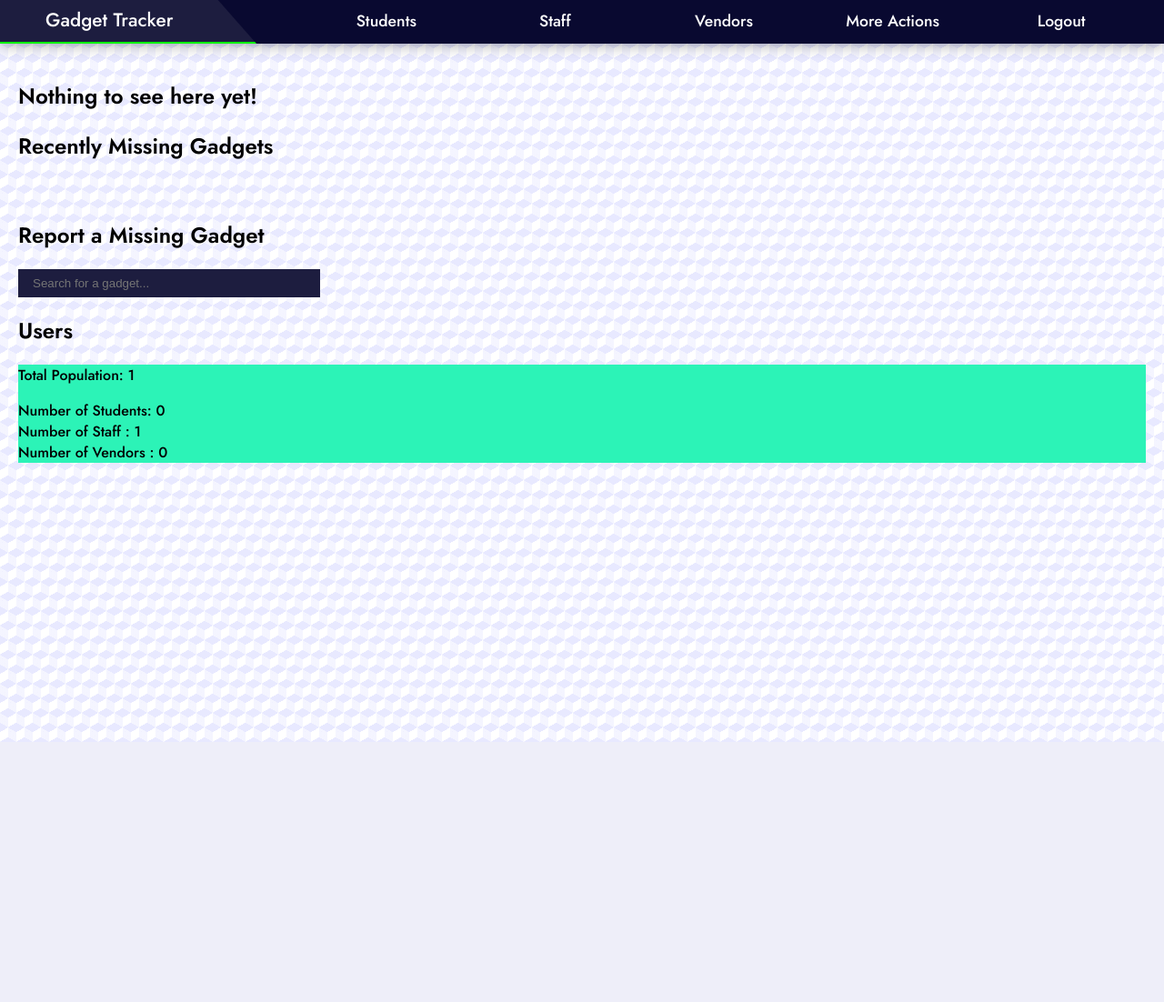
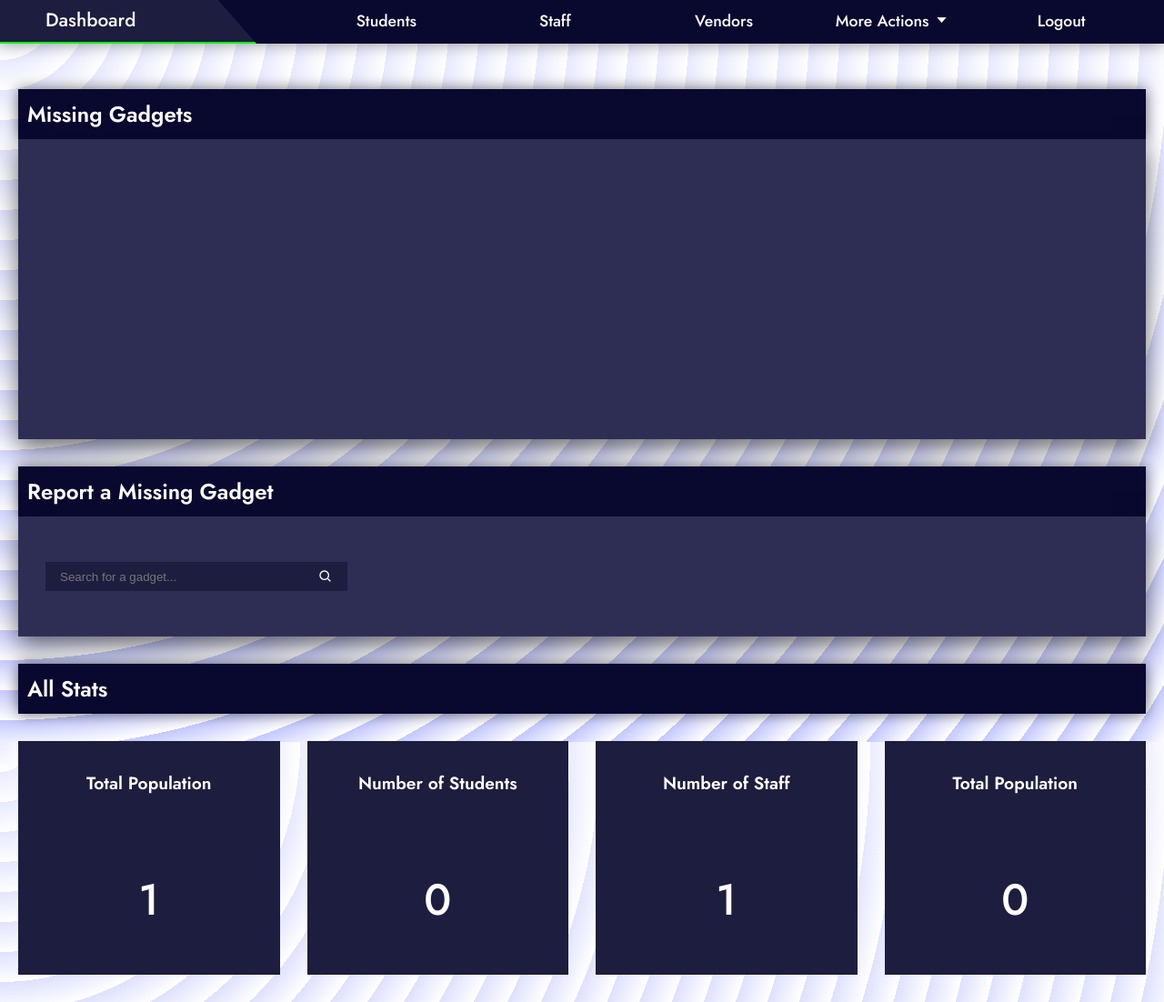
Before and after one commit to Mannuel25/Gadget-Tracker, a Django app: page /dashboard/ in a window 1280 px wide. Shown: the whole page at 91% size. Before the commit the page ends 815 px from the top, so only its background shows below. Run offline with Django 3.2, Linux system fonts and the light colour scheme; the visitor is signed in with stand-in values (Sample User, id 1); data comes from the database, SQL or seed files in the repository; data that the repository does not hold is empty; some libraries are stand-ins or nearby versions.

Commit message:
did a lot sha

```diff
--- a/static/css/styles.css
+++ b/static/css/styles.css
@@ -21,7 +21,7 @@
 #main-nav {
     padding: 0 30px 0 0;
     height: fit-content;
-    background: rgb(9, 9, 48);
+    background: var(--primary-color);
     display: flex;
     justify-content: space-between;
     align-items: center;
@@ -270,11 +270,11 @@
 }
 .matric_header{
     width: 150px;
-    padding-left: 10px;
+    padding-left: 25px;
 }
 .update_header{
     width: 230px;
-    padding-left: 25px;
+    padding-left: 65px;
 }
 .gadget_header{
     width: 350px;
@@ -302,9 +302,11 @@
 }
 .mat_no{
     width: 150px;
+    text-align: center;
 }
 .last_update{
     width: 230px;
+    text-align: center;
 }
 .view_btn{
     background:  rgb(55, 177, 2);;
@@ -413,6 +415,85 @@
     margin-bottom: 50px;
     font-weight: 600;
 }
+.gadget_title, .gadget_owner, .date_reported{
+    font-size: 1.2em;
+    line-height: 1.1em;
+}
+.date_reported, .gadget_owner{
+    background: rgb(4, 4, 30);
+    padding: 7px 14px;
+}
+.gadget_id{
+    font-size: 0.8em;
+    color: rgb(165, 165, 165);
+}
+.gadget_info, .owner, .date_reported_wrapper{
+    width: 25%;
+}
+.button_wrapper{
+    display: flex;
+    justify-content: flex-end;
+    width: 10%;
+}
+.flex_justify_center{
+    display: flex !important;
+    justify-content: center !important;
+    gap: 18px;
+}
+.dash_stats{
+    display: flex;
+    justify-content: space-evenly;
+    gap: 30px;
+    margin: 30px 0 0 0;
+}
+.dash_stats> div{
+    width: 100%;
+    background: rgb(29, 29, 63);
+    color: #fff;
+    display: flex;
+    flex-direction: column;
+    justify-content: center;
+    align-items: center;
+    margin-bottom: 30px;
+
+}
+.dash_stats p{
+    font-size: 3em;
+}
+.dash_stats h5{
+    font-size: 1.2em;
+}
+.owner, .date_reported_wrapper{
+    text-align: center;
+}
+.gadgets_wrapper{
+    display: grid;
+    grid-template-columns: repeat(3, 1fr);
+    grid-template-rows: repeat(auto-fill, 70px);
+    grid-auto-flow: column dense;
+    gap: 10px;
+    height: 270px;
+}
+.dash_report_missing, .gadgets_wrapper{
+    padding: 30px;
+    box-shadow: 0 10px 25px rgba(0, 0, 0, 0.559);
+    background: rgb(46, 46, 84);
+}
+.dash_report_missing> form{
+    margin-block: 20px;
+}
+.dash_missing{
+    font-size: 1.5em;
+    color: #fff;
+    background: var(--primary-color);
+    padding: 10px;
+    margin: 30px 0 0 0;
+    box-shadow: 0 0 15px rgba(0, 0, 0, 0.559);
+}
+.dash_reported{
+    font-size: 0.8em;
+    color: aquamarine;
+}
 @keyframes slideup {
     0% {
         transform: translateY(42vw);
--- a/templates/dashboard.html
+++ b/templates/dashboard.html
@@ -8,78 +8,82 @@
     <title>
       {% block title %} Dashboard - Gadget-Tracker {% endblock title %}
     </title>
-    <!-- <link rel="stylesheet" href="{% static 'css/dashboard.css' %}" /> -->
-    <!-- <link
+    <link rel="stylesheet" href="{% static 'css/styles.css' %}" />
+    <link
       href="https://unpkg.com/boxicons@2.0.9/css/boxicons.min.css"
       rel="stylesheet"
-    /> -->
-    <!-- <script src="https://ajax.googleapis.com/ajax/libs/jquery/3.6.4/jquery.min.js"></script> -->
+    />
+     <script src="https://ajax.googleapis.com/ajax/libs/jquery/3.6.4/jquery.min.js"></script>
   </head>
 
   <body>
     {% include 'nav.html' %}
     <section class="main_section" id="btn;" onclick="removeDropDown()">
-      <h2 style="color:black;">Nothing to see here yet!</h2>
-      <h2 style="color:black;">Recently Missing Gadgets</h2>
+      <h2 class="dash_missing">Missing Gadgets</h2>
+      <div class="gadgets_wrapper">
         {% for gadget in missing_gadgets %}
           {% if gadget.missing %}
-          <div class="appt_card" style="background: rgb(44, 243, 183); cursor: pointer;">
-            <p class="appt_time">
-              {{gadget.model|title}} - {{gadget.color|title}} - {{gadget.device_id}} - {{gadget.owner.full_name|title}}  - date reported: {{gadget.missing_date}}
-            </p>
+            <a class="user_card hover_card" href="{% url 'missing_gadgets' %}">
+              <div>
+                <p class="dash_gadget">{{gadget.model|title}} ({{gadget.color|title}})</p>
+                <p class="dash_reported">{{gadget.missing_date}}</p>
               </div>
+              <p class="dash_owner">Owner: {{gadget.owner.full_name|title}}</p>
+                 <!-- -  - {{gadget.device_id}} -   - date reported:  -->
+            </a>
           {% endif %}
         {% endfor %}
-      <br>
-      <h2 style="color:black;">Report a Missing Gadget</h2>
+      </div>
+      <h2 class="dash_missing" onclick="hello()">Report a Missing Gadget</h2>
+      <div class="dash_report_missing">
           <form method="GET" id="searchbar">
             <input name="search" type="search" placeholder="Search for a gadget..." id="search_input" />
-        <div id="search_btn" class="bx bx-search" onclick="(()=> document.querySelector('#searchbar').submit())"></div>
+            <div id="search_btn" class="bx bx-search" ></div>
           </form>
           {% for gadget in gadgets %}
-      <div class="appt_card" style="background: rgb(44, 243, 183); cursor: pointer;">
-        <p class="appt_time">
-          {{gadget.model|title}} - {{gadget.color|title}} - {{gadget.device_id}} - {{gadget.owner.full_name|title}}
-        </p>
+          <div class="user_card dash_card">
+            <p>{{gadget.model|title}} ({{gadget.color|title}})</p>
+            <p>Owner: {{gadget.owner.full_name|title}}</p>
           </div>
           {% endfor %}
-      <h2 style="color:black;">Users</h2>
-      <div class="appt_card" style="background: rgb(44, 243, 183); cursor: pointer;">
-        <p lass="appt_time">
-          Total Population: {{ users_count.total_count}}
-        </p>
-        <p class="appt_time">
-          Number of Students: {{ users_count.student_count }}
-          <br>
-          Number of Staff : {{ users_count.staff_count }}
-          <br>
-          Number of Vendors : {{ users_count.vendor_count }}
-        </p>
       </div>
-      <!-- <a href="{% url 'edit'}"></a> -->
-      <!-- <script
+      <h2 class="dash_missing">All Stats</h2>
+      <div class="dash_stats">
+        <div>
+            <h5>Total Population</h5>
+            <p>{{ users_count.total_count}}</p>
+        </div>
+        <div>
+            <h5>Number of Students</h5>
+            <p>{{ users_count.student_count }}</p>
+        </div>
+        <div>
+            <h5> Number of Staff </h5>
+            <p>{{ users_count.staff_count}}</p>
+        </div>
+        <div>
+            <h5>Total Population</h5>
+            <p>{{ users_count.vendor_count}}</p>
+        </div>
+      </div>
+      <a href="{% url 'edit'}"></a>
+      <script
         src="https://code.jquery.com/jquery-3.5.1.slim.min.js"
         integrity="sha384-DfXdz2htPH0lsSSs5nCTpuj/zy4C+OGpamoFVy38MVBnE+IbbVYUew+OrCXaRkfj"
         crossorigin="anonymous"
-        ></script> -->
+        ></script>
       </section>
   </body>
   <script>
-    const removeDropDown = () =>{
-     let dropdown = document.querySelector(".dashboard_dropdown");
-     if (!dropdown){return}
-     dropdown.style.animation = "fadedown 0.3s"
-     setTimeout(()=>{
-         dropdown.style.display = "none"
-     }, 250)
+    function hello (){
+      console.log("hello console")
     }
   </script>
   <style>
     body{
       background-color: #ffffff;
-      background-image:  linear-gradient(30deg, #e8e9ff 12%, transparent 12.5%, transparent 87%, #e8e9ff 87.5%, #e8e9ff), linear-gradient(150deg, #e8e9ff 12%, transparent 12.5%, transparent 87%, #e8e9ff 87.5%, #e8e9ff), linear-gradient(30deg, #e8e9ff 12%, transparent 12.5%, transparent 87%, #e8e9ff 87.5%, #e8e9ff), linear-gradient(150deg, #e8e9ff 12%, transparent 12.5%, transparent 87%, #e8e9ff 87.5%, #e8e9ff), linear-gradient(60deg, #e8e9ff77 25%, transparent 25.5%, transparent 75%, #e8e9ff77 75%, #e8e9ff77), linear-gradient(60deg, #e8e9ff77 25%, transparent 25.5%, transparent 75%, #e8e9ff77 75%, #e8e9ff77);
-      background-size: 18px 32px;
-      background-position: 0 0, 0 0, 9px 16px, 9px 16px, 0 0, 9px 16px;
+      background-image:  repeating-radial-gradient( circle at 0 0, transparent 0, #ffffff 33px ), repeating-linear-gradient( #c4c8ff55, #c4c8ff );
+      /* position: fixed; */
     }
   </style>
 </html>
--- a/templates/nav.html
+++ b/templates/nav.html
@@ -7,7 +7,7 @@
     <link href="https://fonts.googleapis.com/css2?family=Jost:wght@500;600&display=swap" rel="stylesheet">
 </head>
 <nav id="main-nav">
-    <a id="logo" href="{% url 'dashboard' %}">Gadget Tracker</a>
+    <a id="logo" href="{% url 'dashboard' %}">Dashboard</a>
     <ul>
         <li><a class="" href="{% url 'all_students' %}">Students</a></li>
         <li><a class="" href="{% url 'all_staff' %}">Staff</a></li>
--- a/templates/staff.html
+++ b/templates/staff.html
@@ -24,7 +24,7 @@
         </form>
         <div class="table_container">
             <div class="user_card" style="margin-bottom: 25px;">
-                <p class="user_column">Staff</p>
+                <p class="user_column">Staff Name</p>
                 <p class="matric_header">Staff ID</p>
                 <p class="update_header">Last updated</p>
                 <p class="gadget_header">Gadgets</p>
@@ -72,7 +72,7 @@
       </style>
 </body>
 <script>
-       const removeDropDown = () =>{
+       let removeDropDown = () =>{
         let dropdown = document.querySelector(".dashboard_dropdown");
         if (!dropdown){return}
         dropdown.style.animation = "fadedown 0.3s"
--- a/templates/upload_users.html
+++ b/templates/upload_users.html
@@ -68,7 +68,7 @@
         }
     }, 8000);
 
-    const removeDropDown = () =>{
+    let removeDropDown = () =>{
     let dropdown = document.querySelector(".dashboard_dropdown");
     if (!dropdown){return}
     dropdown.style.animation = "fadedown 0.3s"
--- a/templates/vendors.html
+++ b/templates/vendors.html
@@ -24,7 +24,7 @@
         </form>
         <div class="table_container">
             <div class="user_card" style="margin-bottom: 25px;">
-                <p class="user_column">Student</p>
+                <p class="user_column">Vendor Name</p>
                 <p class="matric_header">Vendor ID</p>
                 <p class="update_header">Last updated</p>
                 <p class="gadget_header">Gadgets</p>
@@ -72,7 +72,7 @@
       </style>
 </body>
 <script>
-       const removeDropDown = () =>{
+       let removeDropDown = () =>{
         let dropdown = document.querySelector(".dashboard_dropdown");
         if (!dropdown){return}
         dropdown.style.animation = "fadedown 0.3s"
```
Also changed, not shown: templates/missing_gadgets.html (+23 -12 lines), templates/students.html (+12 -8 lines). Lines whose indentation alone changed are shown as unchanged.
